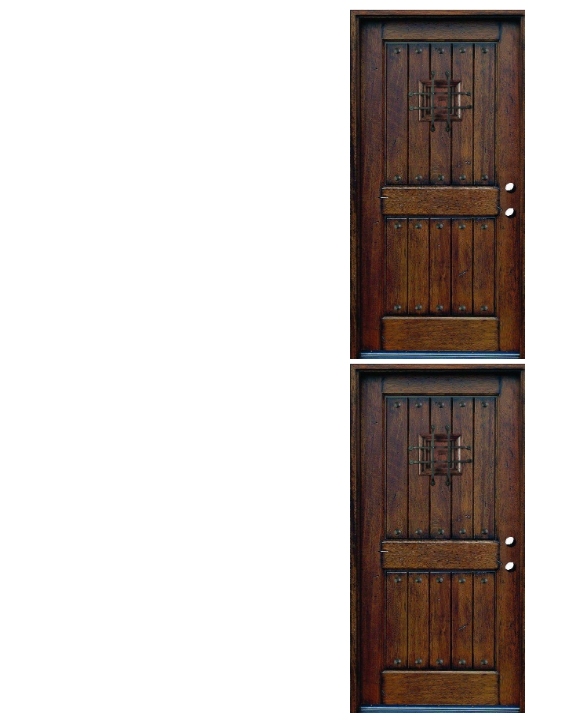
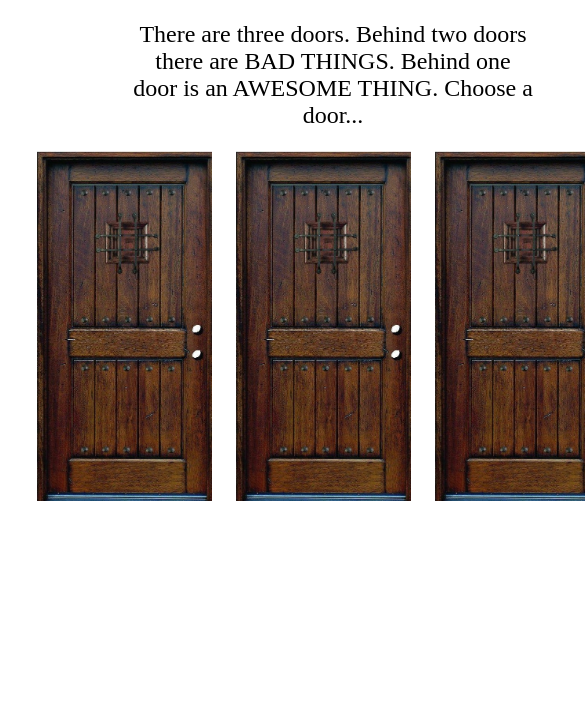
Before and after one commit to justinmeskan/Monty-Hall-Doors, a plain HTML site: page index.html in a window 390 px wide. Shown: the part 91-807 px from the top of the page, 585 px wide, since content can reach past the window. Drawn offline with nearby package versions, Linux system fonts and the light colour scheme.

Commit message:
i made the layout responsive and added some of the logic to notify you about opening the right door and i added the event remover to freeze the game after a door was correctly opened. And I creaated a winning message that displays in place of the beginning message

```diff
--- a/index.css
+++ b/index.css
@@ -32,19 +32,32 @@
 	}
 }
 body{
+	min-width:650px;
 	display:flex;
 	flex-flow: column nowrap;
 	align-content: : center;
+}
+#message{
+	width:400px;
+	text-align: center;
+	align-self:center;
+	font-size:24px;
 }
 #banner{
 	text-align: center;
 }
 #backgrounds{
 	text-align:center;
-	position:absolute;
+	position:relative;
 	z-index:-1;
-	left:350px;
-	top:100px;
+	left:0px;
+	top:176px;
+}
+#doorGroup{
+	text-align: center;
+	position:relative;
+	left:0px;
+	top:-178px;
 }
 .door{
 	background-image:url('door.jpg');
@@ -53,21 +66,17 @@ body{
 	width:175px;
 	align-self: center;
 	display:inline-block;
+	margin-right:20px;
 }
 
 .doorbg{
+	margin-right:20px;
 	background-image:url('elmo.jpeg');
 	background-size:175px 350px;
 	height:350px;
 	width:175px;
 	align-self: center;
 	display:inline-block;
-}
-#doorGroup{
-	text-align: center;
-	position:absolute;
-	left:350px;
-	top:100px;
 }
 
 .open{
--- a/index.html
+++ b/index.html
@@ -6,7 +6,11 @@
  	<link rel="stylesheet" type="text/css" href="index.css">
 </head>
 <body>
-	<h1 id='banner'>The Monty Hall Doors!</h1>
+	<h1 id='banner'>WANNA TO MAKE A DEAL!!</h1>
+	<p id='message'>There are three doors. Behind two doors there are BAD THINGS.
+		Behind one door is an AWESOME THING.
+		Choose a door...</p>
+	<div id='doorGroup'>
 		<div id='backgrounds'>
 			<div class='doorbg' id='doorbg1'></div>
 			<div class='doorbg' id='doorbg2'></div>
@@ -17,6 +21,7 @@
 			<div class='door c' id='door2'></div>
 			<div class='door c' id='door3'></div>
 		</div>
+	</div>
 	<script src="index.js"></script>
 </body>
 </html>
--- a/index.js
+++ b/index.js
@@ -6,9 +6,10 @@
 	}
 	var goodDoor = randGen('#doorbg1', '#doorbg2', '#doorbg3');
 	$(goodDoor).css({'background-image':'url(moneygirl.jpeg)'});
-	console.log('secert door', goodDoor);
+	var winningDoor = goodDoor.slice(goodDoor.length - 1);
 	//default door clicks
 	$('.door').on('click', function(e){
+		var doorYouPicked = this.id.slice(this.id.length - 1);
 		var door1 = $('#door1').hasClass('open');
 		var door2 = $('#door2').hasClass('open');
 		var door3 = $('#door3').hasClass('open');
@@ -62,5 +63,9 @@
 				$(this).addClass('o open')
 			}
 		}
+		if(doorYouPicked === winningDoor){
+			$('#message').text('YOU WON!!! You Pick the right door...Lucky You!!');
+			$('.door').off('click')
+		}
 	})
 })();
```
Lines whose indentation alone changed are shown as unchanged.
